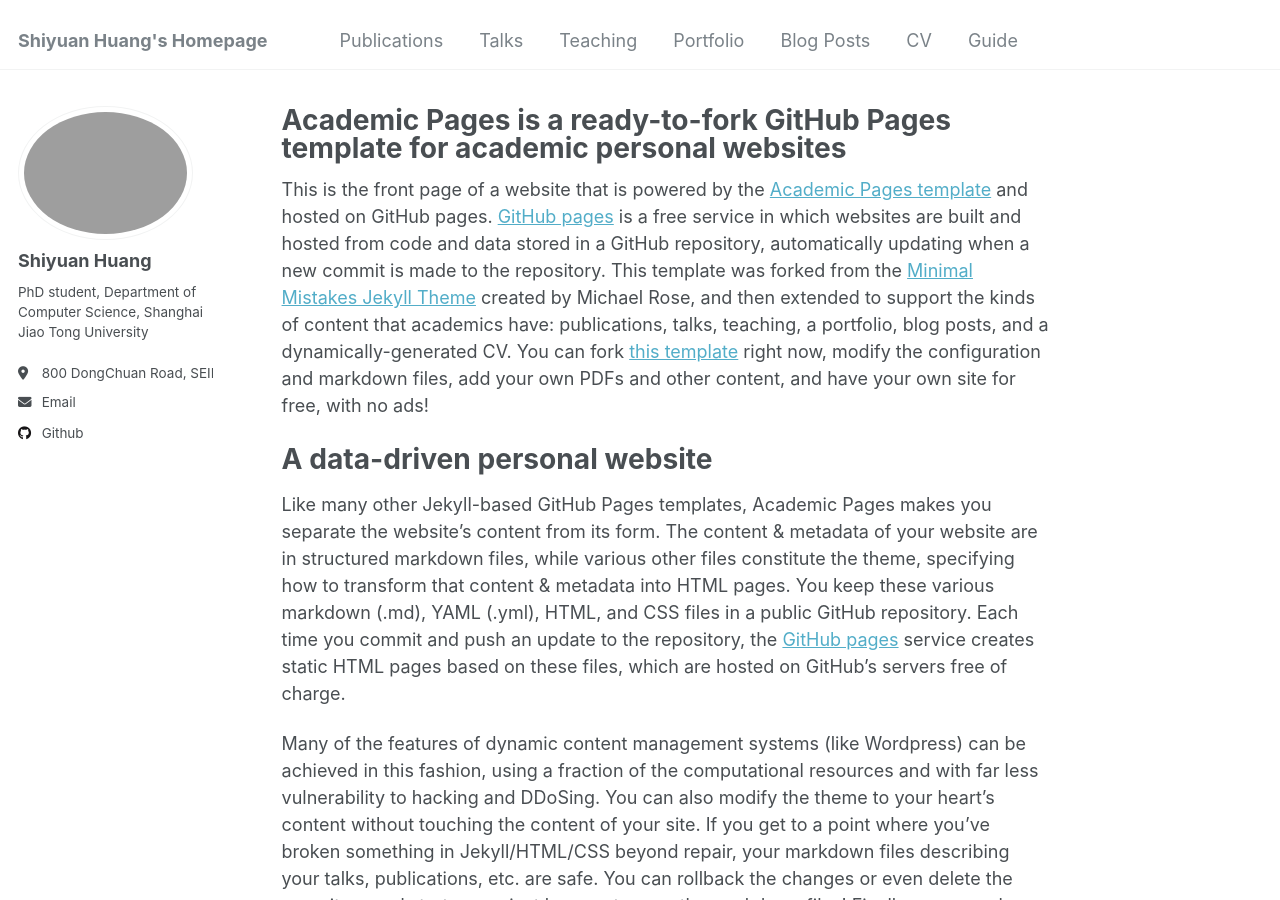
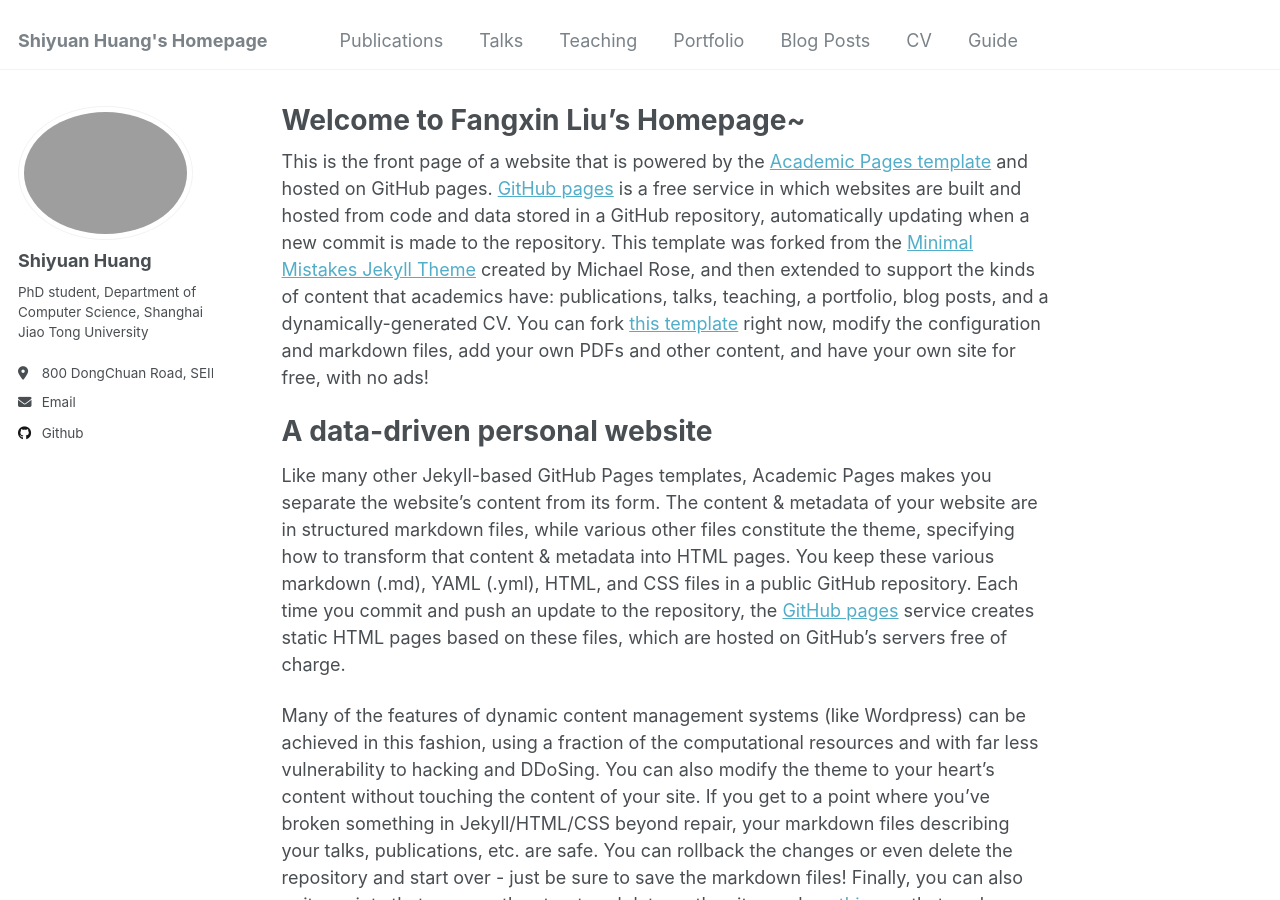
Before and after one commit to Hsy0406/Hsy0406.github.io, a Jekyll site: the page built from _pages/about.md, in a window 1280 px wide and 900 px high. Built offline with Jekyll 4.4.1, drawn with Linux system fonts in a browser that asks for light colours.

Commit message:
Update about.md

```diff
--- a/_pages/about.md
+++ b/_pages/about.md
@@ -1,6 +1,6 @@
 ---
 permalink: /
-title: "Academic Pages is a ready-to-fork GitHub Pages template for academic personal websites"
+title: "Welcome to Fangxin Liu's Homepage~"
 author_profile: true
 redirect_from:
   - /about/
```
